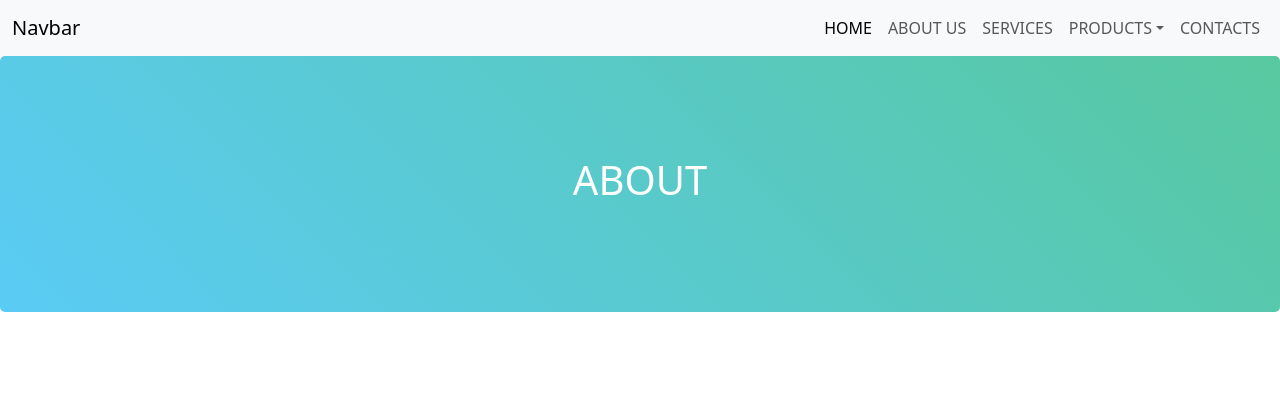
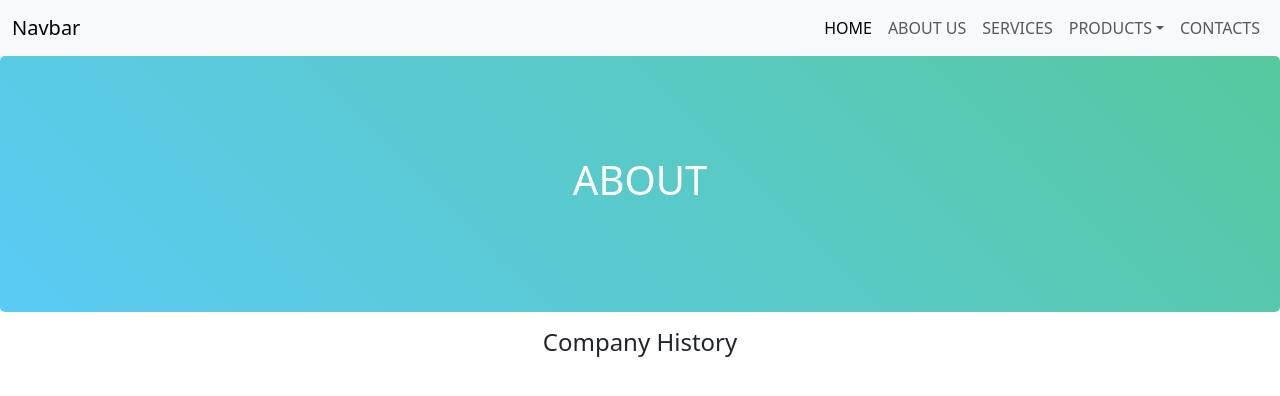
Before and after one commit to LivyCodes/bura-springs-medical-centre, a React (Vite) app: page /About in a window 1280 px wide. Shown: the top 396 px of the page. Built offline with nearby package versions, Linux system fonts and the light colour scheme.

Commit message:
created react using vite and added necessary .jsx and .css files

```diff
--- a/src/About.jsx
+++ b/src/About.jsx
@@ -7,6 +7,11 @@ function About() {
       <div class="hero hero-1 d-flex">
         <h1>ABOUT</h1>
       </div>
+      <div className="row mt-3">
+        <div className="col">
+          <h4>Company History</h4>
+        </div>
+      </div>
     </div>
   );
 }
```
